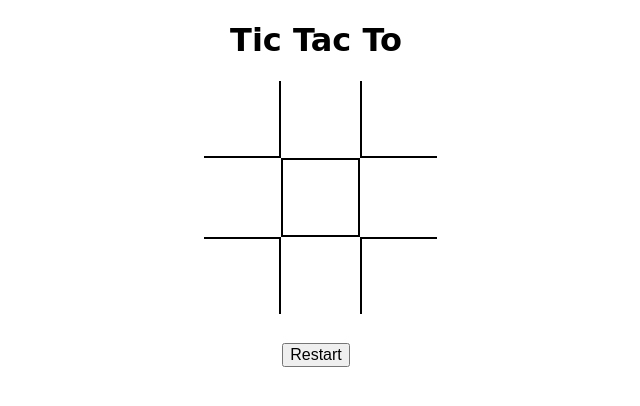
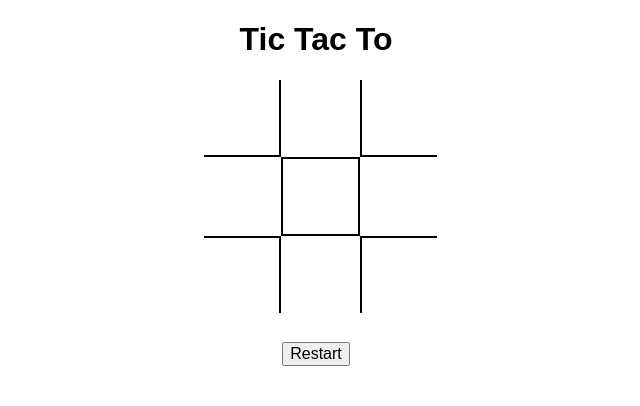
Before and after one commit to Mayur-Srivathsa/Tic-tac-toe, a plain HTML site: page index.html in a window 1280 px wide. Shown: the whole page, without its empty margins (324-964 px from the left). Drawn offline with Linux system fonts and the light colour scheme.

Commit message:
Update style.css

```diff
--- a/style.css
+++ b/style.css
@@ -1,5 +1,5 @@
 #head{
-    font-family: "Permanet Marker",cursive;
+    font-family: 'Patrick Hand', sans-serif;
     text-align: center;
 }
 #hat{
```
